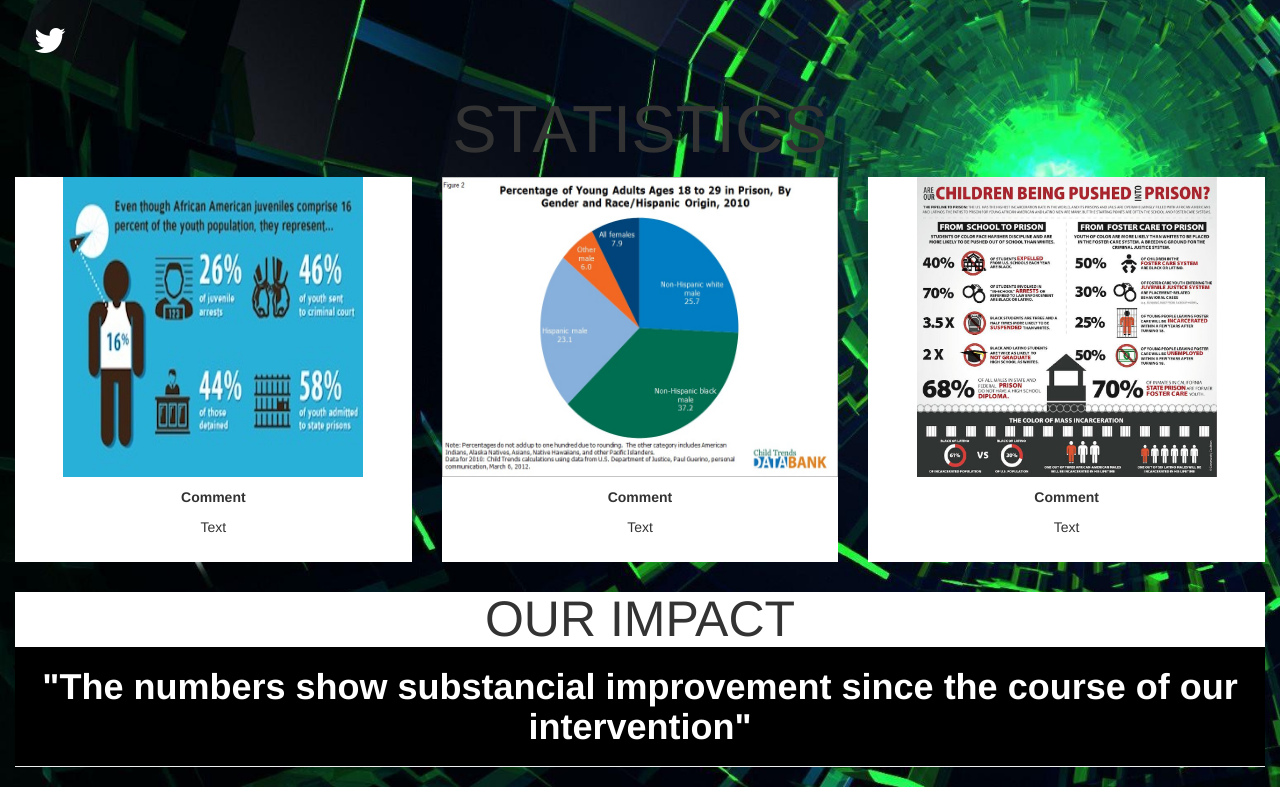
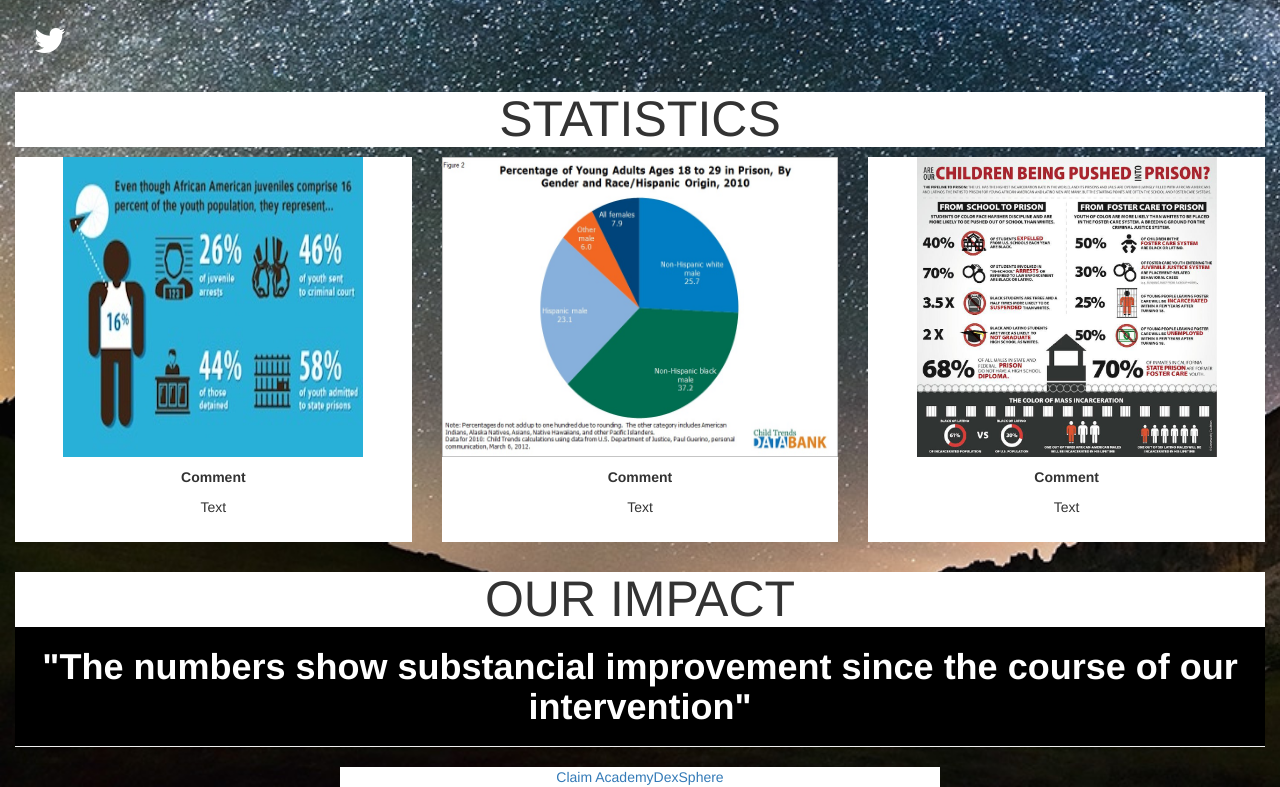
Before and after one commit to TonyGJr/NASE, a website: page homeindex.html in a window 1280 px wide. Shown: the part 402-1189 px from the top of the page. Drawn offline with nearby package versions, Linux system fonts and the light colour scheme.

Commit message:
link updates

```diff
--- a/homeindex.css
+++ b/homeindex.css
@@ -116,3 +116,11 @@ h4{
         .navbar {
     border:none;
 }
+
+     #projects{
+         width: 90%;
+         max-width: 600px;
+         background-color:white;
+         margin: 0 auto;
+
+     }
--- a/homeindex.html
+++ b/homeindex.html
@@ -8,15 +8,19 @@
 
     <title>NASE Home Page</title>
 
+    <script src="node_modules/jquery/dist/jquery.min.js"></script>
+    <link rel="stylesheet" href="node_modules/bootstrap/dist/css/bootstrap.min.css">
+
+
     <link rel="stylesheet" href="https://maxcdn.bootstrapcdn.com/font-awesome/4.7.0/css/font-awesome.min.css">
-    <link rel="stylesheet" href="https://maxcdn.bootstrapcdn.com/bootstrap/3.3.7/css/bootstrap.min.css">
+
     <link rel="stylesheet" type="text/css" href="homeindex.css">
-    <script src="https://ajax.googleapis.com/ajax/libs/jquery/3.2.1/jquery.min.js"></script>
-    <script src="https://maxcdn.bootstrapcdn.com/bootstrap/3.3.7/js/bootstrap.min.js"></script>
+    <script src="node_modules/bootstrap/dist/js/bootstrap.min.js"></script>
 
+    <script src="scripts.js"></script>
     <style>
         body {
-            background: url('images/gh.jpg');
+            background: url('images/stars.jpg');
             background-size: cover;
             background-repeat: none;
         }
@@ -228,7 +232,7 @@
 
     <div class="container-fluid text-center bg-grey">
 
-        <SPAN STYLE="background-image:url('images/stat.jpg'); font-size: 50pt; width: 10%; height: 10%;">STATISTICS</SPAN>
+        <h4>STATISTICS</h4>
 
         <div class="row text-center">
             <div class="col-sm-4">
@@ -261,7 +265,9 @@
       <hr>
 
 </div>
+    <div id="projects">
 
+    </div>
 
 
 
--- /dev/null
+++ b/scripts.js
@@ -0,0 +1,17 @@
+var projects = [
+    {
+        "name": "Claim Academy",
+        "image" : "images/tony.jpg",
+        "link": "http://claimacademystl.com"
+    },
+    {
+        "name": "DexSphere"
+    }
+];
+$(document).ready(function () {
+    $.each(projects, function (index, project) {
+        console.log(projects);
+        $('#projects').append('<a herf="' + project.link + '" target="_blank"><img="'+ project.image +'"/>'+ project.name + '</a>');
+
+    })
+});
```
Also changed, not shown: aboutus.html (+25 -10 lines), contactus.html (+10 -4 lines), donate.html (+8 -4 lines), faq.html (+6 -4 lines), getinvolved.html (+6 -5 lines), ourmission.html (+4 -5 lines), package.json (added, +23 -0 lines), policy.html (+4 -4 lines), 1 other file.
